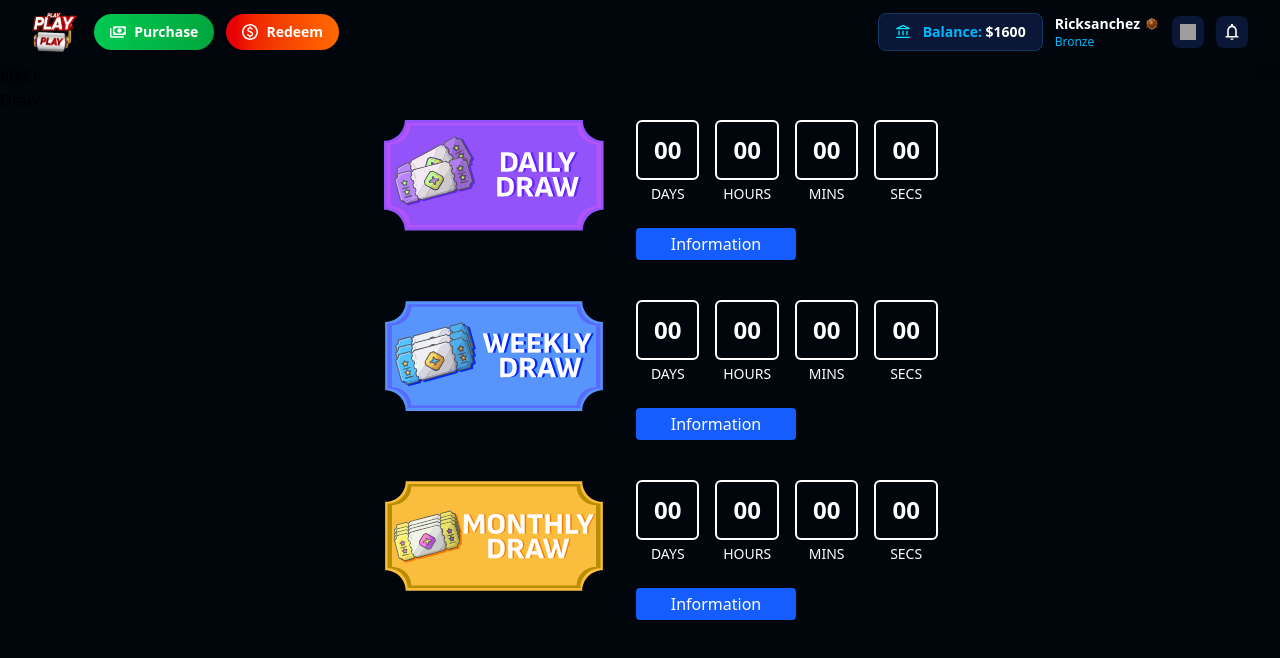
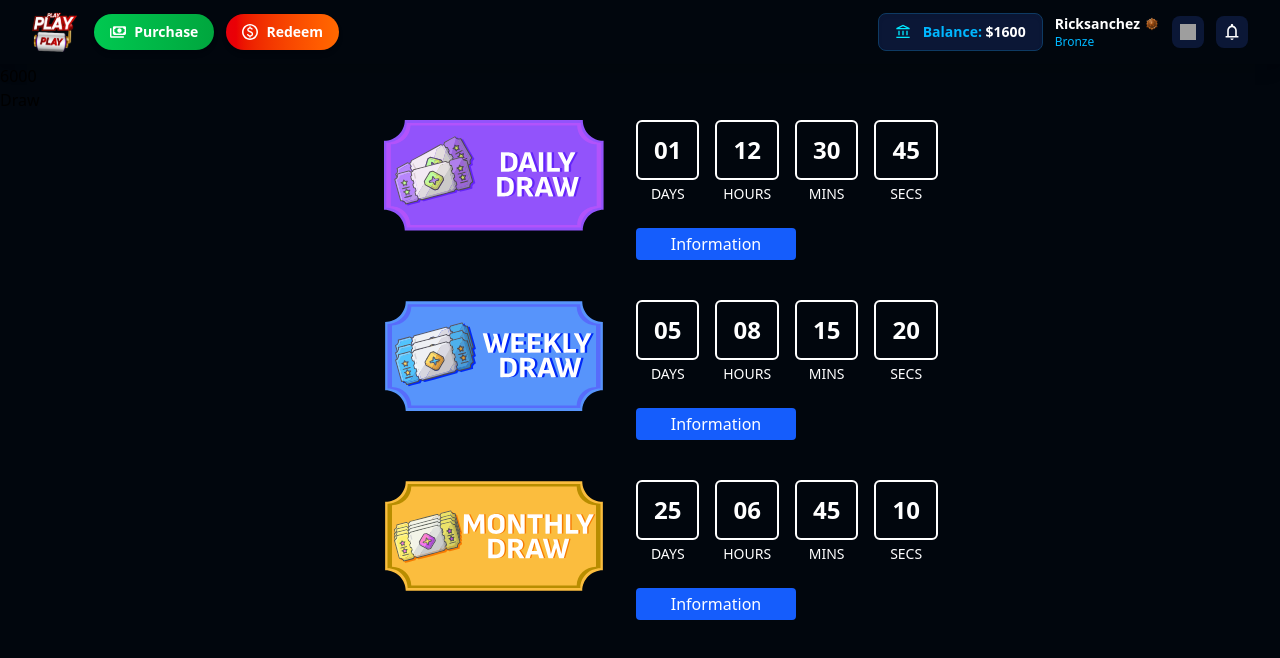
Before and after one commit to paolataboada/design-ui, a React (Vite) app: page /draws in a window 1280 px wide. Shown: the top 658 px of the page. Built offline with nearby package versions, Linux system fonts and the light colour scheme; grey boxes are pictures that could not be loaded.

Commit message:
feat: add DrawTicket

```diff
--- a/src/modules/draws/pages/components/DrawTicket.tsx
+++ b/src/modules/draws/pages/components/DrawTicket.tsx
@@ -1,76 +1,103 @@
-const DrawTicket = () => {
+// Interface para las props
+interface TicketItemProps {
+  ticketSrc: string;
+  ticketAlt?: string;
+  timeData?: {
+    days: string;
+    hours: string;
+    minutes: string;
+    seconds: string;
+  };
+}
+
+// Componente hijo
+const TicketItem = ({
+  ticketSrc,
+  ticketAlt = "ticket",
+  timeData = {
+    days: "00",
+    hours: "00",
+    minutes: "00",
+    seconds: "00",
+  },
+}: TicketItemProps) => {
+  const timeValues = [
+    timeData.days,
+    timeData.hours,
+    timeData.minutes,
+    timeData.seconds,
+  ];
+  const labels = ["DAYS", "HOURS", "MINS", "SECS"];
+
   return (
-    <div className="flex flex-col items-end gap-10 w-full mt-2">
-      {/* DAILY DRAW */}
     <div className="flex flex-col md:flex-row items-start gap-8 w-full max-w-4xl">
-        <img src="/svg/ticket1.svg" alt="ticket" className="w-55" />
+      <img src={ticketSrc} alt={ticketAlt} className="w-55" />
 
       {/* Contenido */}
       <div className="flex flex-col items-center md:items-start">
         <div className="flex gap-4 text-center">
-            {["DAYS", "HOURS", "MINS", "SECS"].map((label, index) => (
+          {labels.map((label, index) => (
             <div key={index}>
               <div className="text-2xl font-bold text-white border-2 border-white px-4 py-3 rounded-md">
-                  00
+                {timeValues[index]}
               </div>
               <p className="text-sm text-white font-medium mt-1">{label}</p>
             </div>
           ))}
         </div>
 
-          <button className="mt-6 bg-blue-600 hover:bg-blue-700 text-white px-8 py-1 rounded-sm w-40">
+        <button className="mt-6 bg-blue-600 hover:bg-blue-700 text-white px-8 py-1 rounded-sm w-40 transition-colors">
           Information
         </button>
-        </div>
-      </div>
-
-      {/* WEEKLY DRAW */}
-      <div className="flex flex-col md:flex-row items-start gap-8 w-full max-w-4xl">
-        <img src="/svg/ticket3.svg" alt="ticket" className="w-55" />
-
-        {/* Contenido */}
-        <div className="flex flex-col items-center md:items-start">
-          <div className="flex gap-4 text-center">
-            {["DAYS", "HOURS", "MINS", "SECS"].map((label, index) => (
-              <div key={index}>
-                <div className="text-2xl font-bold text-white border-2 border-white px-4 py-3 rounded-md">
-                  00
-                </div>
-                <p className="text-sm text-white font-medium mt-1">{label}</p>
-              </div>
-            ))}
-          </div>
-
-          <button className="mt-6 bg-blue-600 hover:bg-blue-700 text-white px-8 py-1 rounded-sm w-40">
-            Information
-          </button>
-        </div>
-      </div>
-
-      {/* MONTHLY DRAW */}
-      <div className="flex flex-col md:flex-row items-start gap-8 w-full max-w-4xl">
-        <img src="/svg/ticket2.svg" alt="ticket" className="w-55" />
-
-        {/* Contenido */}
-        <div className="flex flex-col items-center md:items-start">
-          <div className="flex gap-4 text-center">
-            {["DAYS", "HOURS", "MINS", "SECS"].map((label, index) => (
-              <div key={index}>
-                <div className="text-2xl font-bold text-white border-2 border-white px-4 py-3 rounded-md">
-                  00
-                </div>
-                <p className="text-sm text-white font-medium mt-1">{label}</p>
-              </div>
-            ))}
-          </div>
-
-          <button className="mt-6 bg-blue-600 hover:bg-blue-700 text-white px-8 py-1 rounded-sm w-40">
-            Information
-          </button>
-        </div>
       </div>
     </div>
   );
 };
 
+// Componente principal
+const DrawTicket = () => {
+  const dailyTime = {
+    days: "01",
+    hours: "12",
+    minutes: "30",
+    seconds: "45",
+  };
+
+  const weeklyTime = {
+    days: "05",
+    hours: "08",
+    minutes: "15",
+    seconds: "20",
+  };
+
+  const monthlyTime = {
+    days: "25",
+    hours: "06",
+    minutes: "45",
+    seconds: "10",
+  };
+
+  return (
+    <div className="flex flex-col items-end gap-10 w-full mt-2">
+      <TicketItem
+        ticketSrc="/svg/ticket1.svg"
+        ticketAlt="Daily Draw Ticket"
+        timeData={dailyTime}
+      />
+
+      <TicketItem
+        ticketSrc="/svg/ticket3.svg"
+        ticketAlt="Weekly Draw Ticket"
+        timeData={weeklyTime}
+      />
+
+      <TicketItem
+        ticketSrc="/svg/ticket2.svg"
+        ticketAlt="Monthly Draw Ticket"
+        timeData={monthlyTime}
+      />
+    </div>
+  );
+};
+
 export default DrawTicket;
```
Lines whose indentation alone changed are shown as unchanged.
